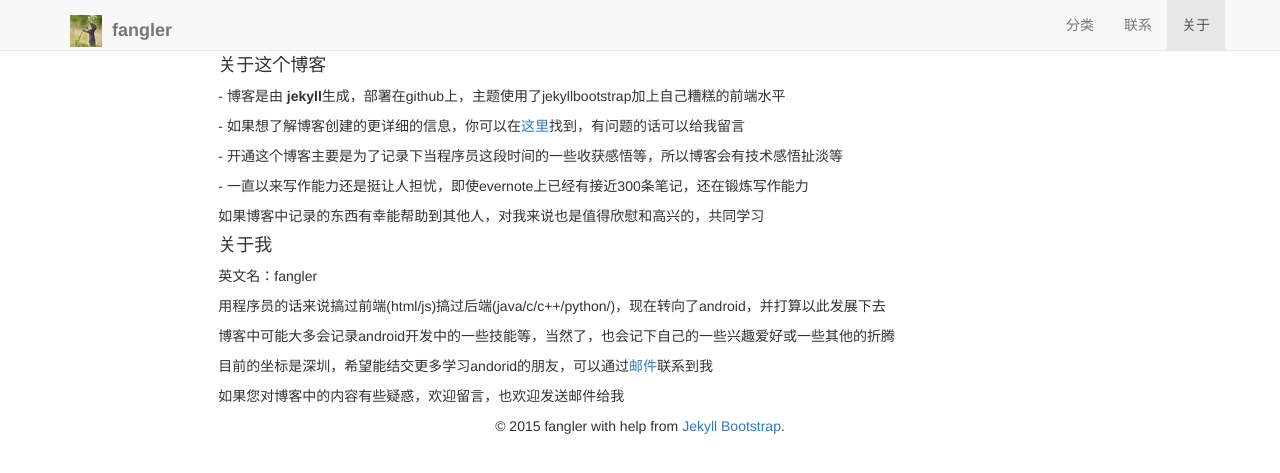
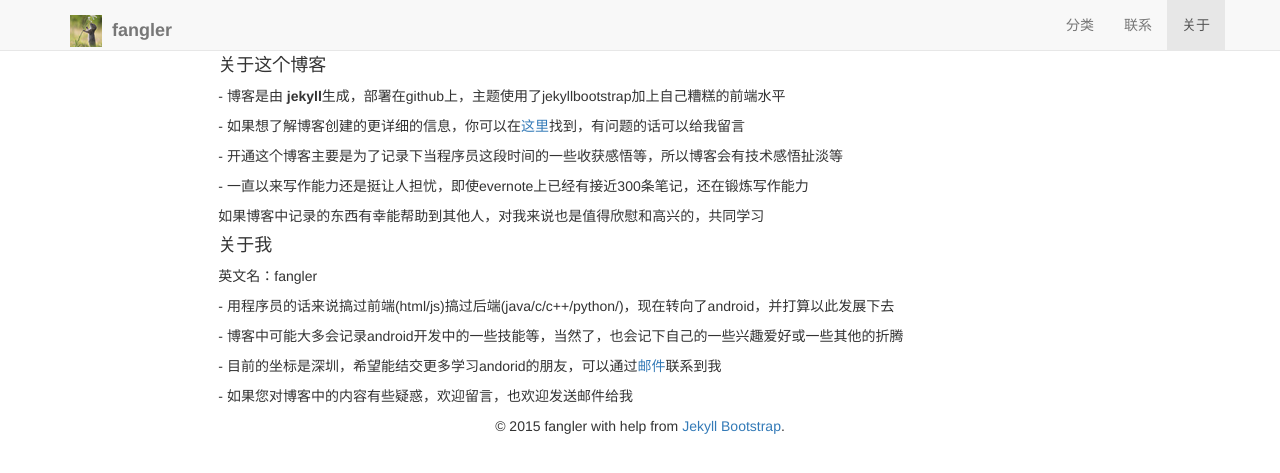
Before and after one commit to fangler/fangler.github.io, a Jekyll site: the page built from about.html, in a window 1280 px wide. Shown: the top 473 px of the page. Built offline with Jekyll 4.4.1, drawn with Linux system fonts in a browser that asks for light colours; nearby versions of some CDN libraries; library files that are not in the unit come from our copies; comment, search, counter and statistics services are not loaded.

Commit message:
update contact

```diff
--- a/about.html
+++ b/about.html
@@ -15,10 +15,10 @@ description: "fangler的个人标签"
 
 <h4>关于我</h4>
 <p>英文名：fangler</p>
-<p>用程序员的话来说搞过前端(html/js)搞过后端(java/c/c++/python/)，现在转向了android，并打算以此发展下去</p>
-<p>博客中可能大多会记录android开发中的一些技能等，当然了，也会记下自己的一些兴趣爱好或一些其他的折腾</p>
-<p>目前的坐标是深圳，希望能结交更多学习andorid的朋友，可以通过<a href="Mailto:ifangler@163.com">邮件</a>联系到我</p>
-<p>如果您对博客中的内容有些疑惑，欢迎留言，也欢迎发送邮件给我</p>
+<p>- 用程序员的话来说搞过前端(html/js)搞过后端(java/c/c++/python/)，现在转向了android，并打算以此发展下去</p>
+<p>- 博客中可能大多会记录android开发中的一些技能等，当然了，也会记下自己的一些兴趣爱好或一些其他的折腾</p>
+<p>- 目前的坐标是深圳，希望能结交更多学习andorid的朋友，可以通过<a href="Mailto:ifangler@163.com">邮件</a>联系到我</p>
+<p>- 如果您对博客中的内容有些疑惑，欢迎留言，也欢迎发送邮件给我</p>
 
 <!-- comment area -->
 <div>
--- a/contact.html
+++ b/contact.html
@@ -16,7 +16,7 @@ group: navigation
 		</div>
 		<div class="col-lg-8 col-lg-offset-2 col-md-10 col-md-offset-1">
 			<p>或者欣赏下面的个小玩意</p>
-			<iframe width="322px" frameborder = "0" height="641px" src="http://eqxiu.com/s/KDIziMy8"></iframe>
+			<iframe width="322px" frameborder = "0" height="641px" src="http://eqxiu.com/s/lPwXi3Hm"></iframe>
 		</div>
 	</div>
 </div>
```
